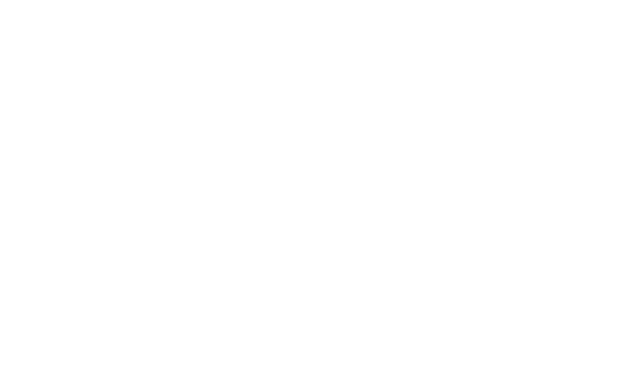
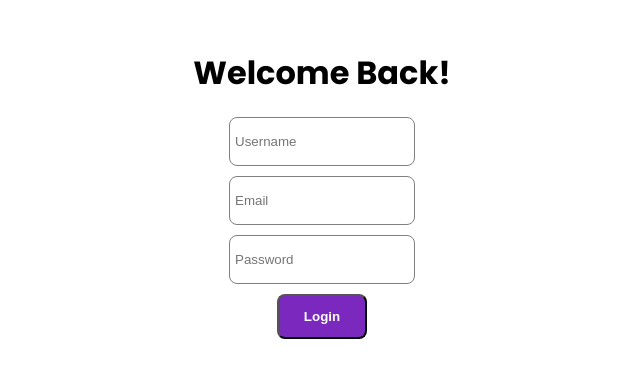
Before and after one commit to FatimaAlZahraaHammoud/expense-tracker-part3-website, a React (Create React App) app: page / in a window 1280 px wide. Shown: the part 217-594 px from the top of the page, without its empty margins (318-958 px from the left). Built offline with nearby package versions, Linux system fonts and the light colour scheme.

Commit message:
Add Login page and navigators

```diff
--- a/src/App.js
+++ b/src/App.js
@@ -1,11 +1,19 @@
 import './App.css';
+import Login from './pages/Login';
+import Transactions from "./pages/Transactions";
 import './styles/style.css';
 import "./styles/base/utilities.css";
 import "./styles/base/colors.css";
+import { BrowserRouter, Routes, Route} from 'react-router-dom';
 
 function App() {
   return (
-    <div></div>
+    <BrowserRouter>
+      <Routes>
+        <Route path='/' element={<Login />}/>
+        <Route path='/transactions' element={<transactions />} />
+      </Routes>
+    </BrowserRouter>
   );
 }
 
--- a/src/pages/Login.jsx
+++ b/src/pages/Login.jsx
@@ -0,0 +1,28 @@
+import React from "react";
+import "../styles/style.css";
+import "../styles/base/utilities.css";
+import "../styles/base/colors.css";
+import "../styles/register-login.css";
+import { useNavigate } from "react-router-dom";
+
+const Login = () =>{
+    const navigate = useNavigate();
+
+    return (
+        <div class="flex center column full-height">
+            <h1>Welcome Back!</h1>
+            <div class="flex column center start-form">
+                <input type="text" placeholder="Username" class="rounded" id="username" required/>
+                <input type="email" placeholder="Email" class="rounded" id="email" required/>
+                <input type="password" placeholder="Password" class="rounded" id="password" required/>
+                <button class="filled-btn login" id="login"
+                    onClick={() => {
+                        navigate("/transactions");
+                    }}
+                >Login</button>
+            </div>
+        </div>
+    );
+};
+
+export default Login;
```
Also changed, not shown: src/pages/Transactions.jsx (added).
